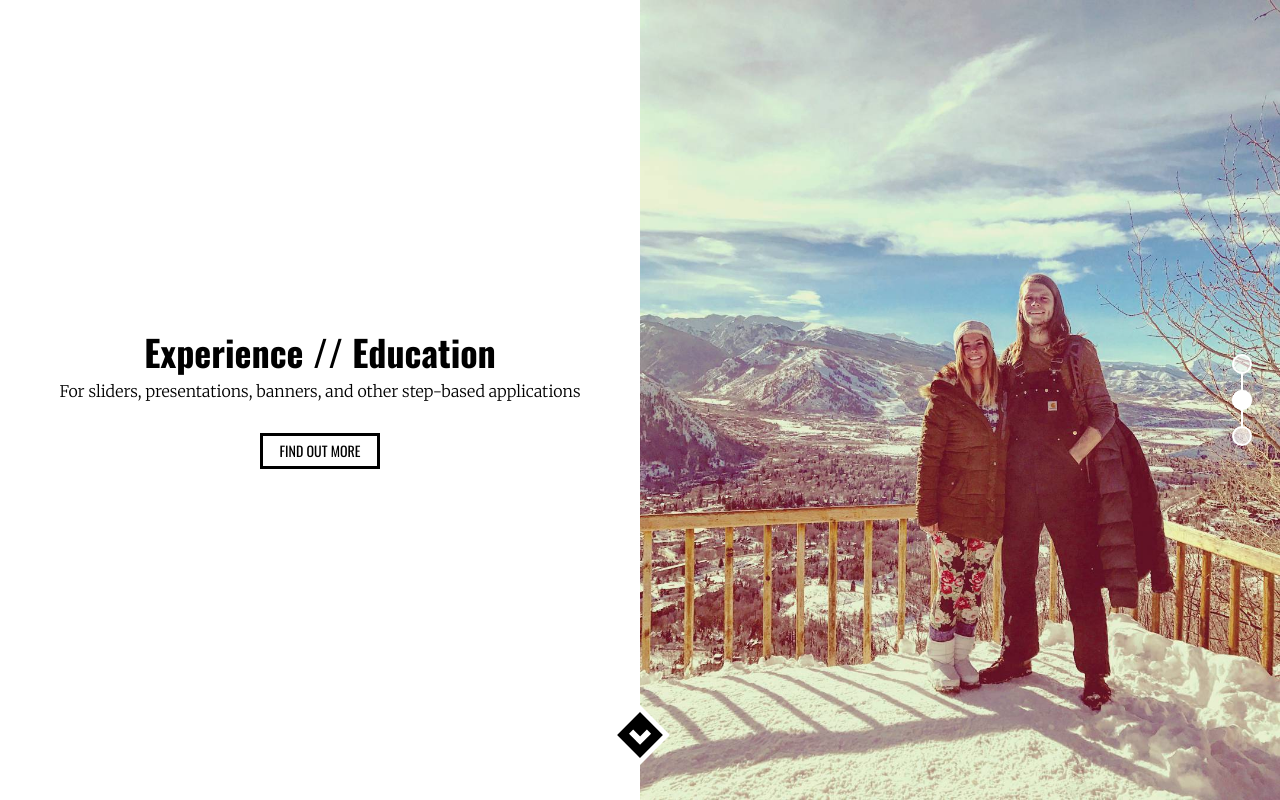
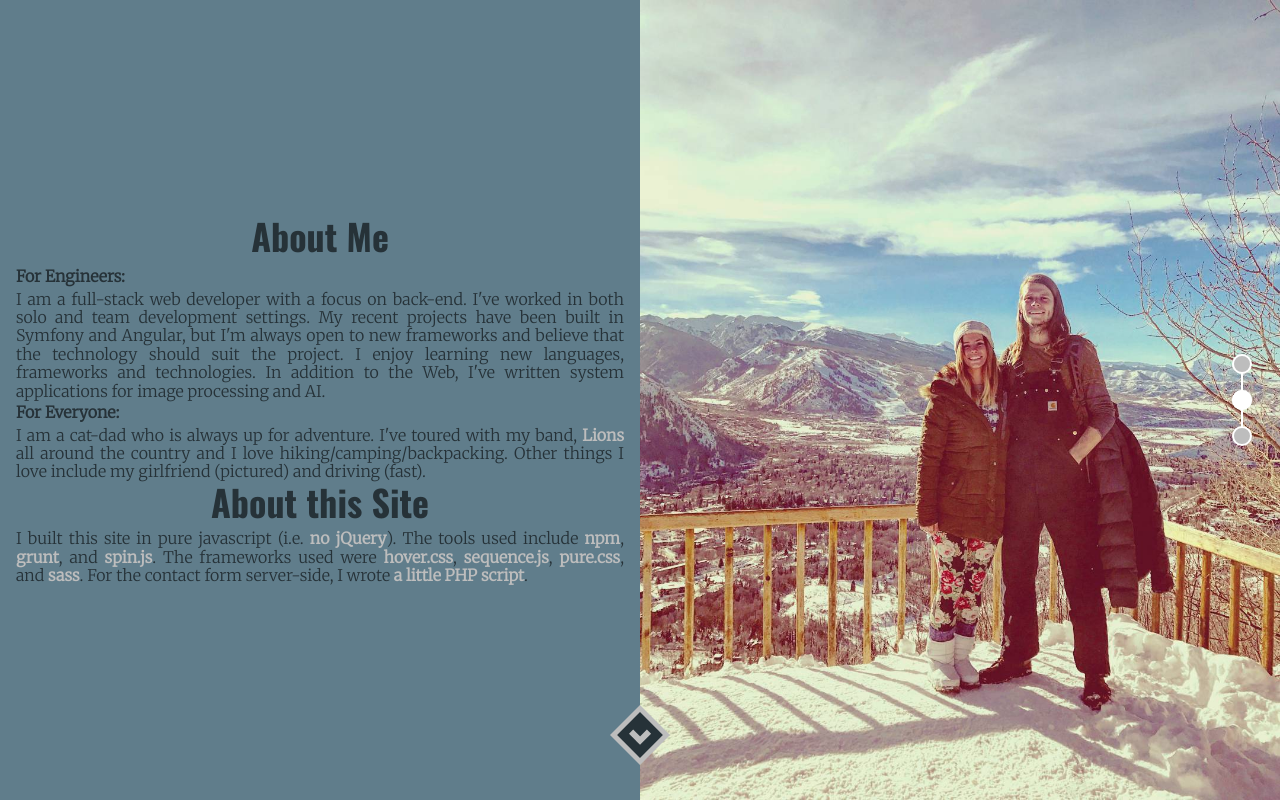
Before and after one commit to dockleryxk/rjSequenceSite, a website: page index.html in a window 1280 px wide. Both pictures are taken after a click on the element 1242 px from the left and 400 px from the top of the page. Drawn offline with nearby package versions, Linux system fonts and the light colour scheme; files that its build step writes are made by us from their sources.

Commit message:
version 1.0 done

```diff
--- a/index.html
+++ b/index.html
@@ -41,9 +41,9 @@ $$$$$$\             \$$$$$$  |$$$$$$$$\ $$$$$$$$\                 $$ |     $$$$$
   <div class="seq-nav">
 
     <ul role="navigation" aria-label="Pagination" class="seq-pagination">
-      <li><a href="#step1" rel="step1"><span class="numeral"></span><span class="seq-tooltip">Main</span></a></li><!--
-        --><li><a href="#step2" rel="step2"><span class="numeral"></span><span class="seq-tooltip">Education/Experience</span></a></li><!--
-        --><li><a href="#step3" rel="step3"><span class="numeral"></span><span class="seq-tooltip">Contact</span></a></li>
+      <li><a href="#step1" rel="step1"><span class="numeral"></span><span class="seq-tooltip">Home</span></a></li><!--
+   --><li><a href="#step2" rel="step2"><span class="numeral"></span><span class="seq-tooltip">About</span></a></li><!--
+   --><li><a href="#step3" rel="step3"><span class="numeral"></span><span class="seq-tooltip">Contact</span></a></li>
     </ul>
 
     <button class="seq-next seq-swipe" type="button" aria-label="Next">
@@ -52,7 +52,7 @@ $$$$$$\             \$$$$$$  |$$$$$$$$\ $$$$$$$$\                 $$ |     $$$$$
   </div>
 
   <button class="seq-next-button seq-next" type="button" aria-label="Next">
-    <svg xmlns="http://www.w3.org/2000/svg" width="60" height="60" viewBox="16.1 -0.7 60 60" enable-background="new 16.1 -0.7 60 60" role="img" aria-labelledby="title-down-arrow"><title id="title-down-arrow">Down/Next Arrow</title><path d="M46.407 1.399l27.435 27.435-28.213 28.213-27.435-27.435z"/><path fill="#fff" d="M46.1 59.3l-30-30 30-30 30 30-30 30zm-22.9-30l22.9 22.9 22.9-22.9-22.9-22.9-22.9 22.9zM39.278 23.872l11.031 11.031-4.172 4.172-11.031-11.031zM57.172 28.079l-11.031 11.031-4.172-4.172 11.031-11.031z"/></svg>
+    <svg xmlns="http://www.w3.org/2000/svg" width="60" height="60" viewBox="16.1 -0.7 60 60" enable-background="new 16.1 -0.7 60 60" role="img" aria-labelledby="title-down-arrow"><title id="title-down-arrow">Down/Next Arrow</title><path fill="#263238" d="M46.407 1.399l27.435 27.435-28.213 28.213-27.435-27.435z"/><path fill="#BDBDBD" d="M46.1 59.3l-30-30 30-30 30 30-30 30zm-22.9-30l22.9 22.9 22.9-22.9-22.9-22.9-22.9 22.9zM39.278 23.872l11.031 11.031-4.172 4.172-11.031-11.031zM57.172 28.079l-11.031 11.031-4.172-4.172 11.031-11.031z"/></svg>
   </button>
 
   <div class="seq-screen">
@@ -66,9 +66,9 @@ $$$$$$\             \$$$$$$  |$$$$$$$$\ $$$$$$$$\                 $$ |     $$$$$
         </div>
         <div data-seq class="seq-content seq-half seq-valign">
           <div class="no-ul">
-            <h2 class="hvr-bounce-in">Richard Jeffords</h2>
+            <h2 class="hvr-skew-backward">Richard</h2> <h2 class="hvr-skew-forward">Jeffords</h2>
             <br>
-            <h3 class="hvr-shadow">Developer,</h3> <h3 class="hvr-shadow">Musician,</h3> <h3 class="hvr-shadow">Adventurer</h3>
+            <h3 class="hvr-pop">Developer</h3>, <h3 class="hvr-pop">Musician</h3>, <h3 class="hvr-pop">Adventurer</h3>
             <br><br>
             <div class="grey-nav"><a class="hvr-underline-from-center grey-nav" href="https://richardjeffords.com/cv.pdf" target="_blank">CV</a> // <a class="hvr-underline-from-center grey-nav" href="https://progblog.io" target="_blank">Blog</a> // <a href="#contact" rel="contact" class="hvr-underline-from-center grey-nav" id="contact-link">Contact</a> // <a class="hvr-underline-from-center grey-nav" href="https://richardjeffords.com/wp/" target="_blank">Old Site</a></div>
             <br>
@@ -99,9 +99,13 @@ $$$$$$\             \$$$$$$  |$$$$$$$$\ $$$$$$$$\                 $$ |     $$$$$
         </div>
         <div data-seq class="seq-content seq-half seq-half-left seq-valign">
           <div>
-            <h2>Experience // Education</h2>
-            <h3>For sliders, presentations, banners, and other step-based applications</h3>
-            <a class="seq-button" href="http://sequencejs.com/" target="_blank">Find Out More</a>
+            <h2 style="text-align: center">About Me</h2>
+            <h3 style="font-weight: bold">For Engineers: </h3>
+            I am a full-stack web developer with a focus on back-end. I've worked in both solo and team development settings. My recent projects have been built in Symfony and Angular, but I'm always open to new frameworks and believe that the technology should suit the project. I enjoy learning new languages, frameworks and technologies. In addition to the Web, I've written system applications for image processing and AI.
+            <h3 style="font-weight: bold">For Everyone: </h3>
+            I am a cat-dad who is always up for adventure. I've toured with my band, <a href="wearelions.bandcamp.com" target="_blank">Lions</a> all around the country and I love hiking/camping/backpacking. Other things I love include my girlfriend (pictured) and driving (fast).
+            <h2 style="text-align: center">About this Site</h2>
+            I built this site in pure javascript (i.e. <a href="http://youmightnotneedjquery.com" target="_blank">no jQuery</a>). The tools used include <a href="http://npmjs.com" target="_blank">npm</a>, <a href="http://npmjs.com" target="_blank">grunt</a>, and <a href="http://spin.js.org/" target="_blank">spin.js</a>. The frameworks used were <a href="http://ianlunn.github.io/Hover/" target="_blank">hover.css</a>, <a href="http://www.sequencejs.com/" target="_blank">sequence.js</a>, <a href="https://purecss.io/" target="_blank">pure.css</a>, and <a href="http://sass-lang.com/" target="_blank">sass</a>. For the contact form server-side, I wrote <a href="https://github.com/dockleryxk/easy-recaptcha-mailer" target="_blank">a little PHP script</a>.
           </div>
         </div>
       </li>
@@ -117,7 +121,6 @@ $$$$$$\             \$$$$$$  |$$$$$$$$\ $$$$$$$$\                 $$ |     $$$$$
             <h2 class="hvr-buzz-out">Get in Touch</h2>
             <form name="contact-form" class="pure-form pure-g" action="https://api.richardjeffords.com/siteMailer.php" method="post">
               <fieldset class="pure-group pure-u-1">
-                <legend style="padding:0"></legend>
                 <input name="name" type="text" class="pure-input-1" placeholder="Name*" maxlength="50" required>
                 <input name="email" type="email" class="pure-input-1" placeholder="Email*" maxlength="50" required>
               </fieldset>
@@ -127,10 +130,10 @@ $$$$$$\             \$$$$$$  |$$$$$$$$\ $$$$$$$$\                 $$ |     $$$$$
                 <textarea name="message" class="pure-input-1" maxlength="500"></textarea>
               </fieldset>
 
-              <fieldset class="pure-group pure-u-1">
-                <div class="g-recaptcha" data-sitekey="6LfVlxUUAAAAAPPDv3f9y5RSbzMllXqJWeWT5jzZ" data-callback="recaptchaCallback" data-expired-callback="recaptchaExpiredCallback"></div>
-              </fieldset>
-              <button type="submit" class="pure-button pure-input-1 hvr-shutter-out-horizontal">Send</button>
+              <div>
+              <div class="g-recaptcha" data-sitekey="6LfVlxUUAAAAAPPDv3f9y5RSbzMllXqJWeWT5jzZ" data-callback="recaptchaCallback" data-expired-callback="recaptchaExpiredCallback"></div>
+              </div>
+              <button style="margin-top: 10px;" type="submit" class="pure-button pure-input-1 hvr-shutter-out-horizontal">Send</button>
             </form>
           </div>
         </div>
--- a/scss/sequence-theme.two-up.scss
+++ b/scss/sequence-theme.two-up.scss
@@ -51,6 +51,31 @@ body {
   /* Some basic styles */
   font-family: sans-serif;
   -webkit-text-size-adjust: 100%;
+  color: #263238;
+
+  .hvr-outline-out:before {
+    border: 4px solid #BDBDBD;
+  }
+
+  form {
+    background: rgba(158, 158, 36, 0.5);
+    padding: 10px;
+    border-top: 4px solid #BDBDBD;
+  }
+
+  .pure-button {
+    background: #BDBDBD;
+  }
+
+  .hvr-shutter-out-horizontal {
+    &:hover {
+      color: #BDBDBD;
+    }
+
+    &:before {
+      background: #607D8B;
+    }
+  }
 
   .seq-screen,
   .seq-canvas,
@@ -81,7 +106,7 @@ body {
 
   .seq-preload-circle {
     /* Color of preloader indicator circles */
-    fill: black;
+    fill: #263238;
   }
 
   .seq-in {
@@ -146,7 +171,7 @@ body {
 
     path {
       /* Color of the swipe icon */
-      fill: white;
+      fill: #BDBDBD;
     }
   }
 
@@ -276,7 +301,7 @@ body {
     left: 0;
     right: auto;
     padding: 0 1em;
-    background: white;
+    background: #607D8B;
     text-align: center;
     font-size: 0;
     font-family: 'Merriweather', serif;
@@ -304,6 +329,12 @@ body {
       line-height: 160%;
       font-size: 1em;
       font-weight: 300;
+    }
+  }
+
+  .step2 {
+    .seq-content {
+      text-align: justify;
     }
   }
 
@@ -395,8 +426,8 @@ body {
     }
   }
 
-  a.grey-nav {
-    color: #a1abaf;
+  a {
+    color: #BDBDBD;
     text-decoration: none;
     font-weight: bold;
     -webkit-transition: color 0.2s ease-in;
@@ -410,7 +441,7 @@ body {
     //transition: border 0.2s ease-in;
 
     &:hover {
-      color: #64723e;
+      color: #9E9D24;
       //border-bottom: 2px solid #000000;
     }
   }
@@ -420,14 +451,14 @@ body {
   }
 
   .social {
-    fill: #a1abaf;
+    fill: #BDBDBD;
     -webkit-transition: fill 0.3s ease-in, transform 0.3s ease-out;
     -moz-transition: fill 0.3s ease-in, transform 0.3s ease-out;
     -o-transition: fill 0.3s ease-in, transform 0.3s ease-out;
     transition: fill 0.3s ease-in, transform 0.3s ease-out;
 
     &:hover {
-      fill: #64723e;
+      fill: #9E9D24;
     }
   }
 
@@ -545,6 +576,7 @@ body {
         margin: 0;
         margin-bottom: 1em;
         font-size: 16px;
+        background: #BDBDBD;
 
         &:hover .seq-tooltip {
           opacity: 1;
@@ -582,7 +614,7 @@ body {
       font-family: 'Oswald', sans-serif;
       font-size: .875em;
       font-weight: 400;
-      color: black;
+      color: #263238;
       @include prefixed(transform, "translateY(-30%) translateZ(0)");
       @include prefixed(transition-duration, ".3s");
       @include prefixed(transition-property, "transform, opacity");
@@ -660,7 +692,7 @@ body {
   }
 
   .hvr-underline-from-center:before {
-    background: #000000;
+    background: #263238;
     height: 2px;
     -webkit-transition-duration: .2s;
     transition-duration: .2s;
```
Also changed, not shown: package.json (+2 -6 lines), scripts/sequence-theme.two-up.js (indentation only).
